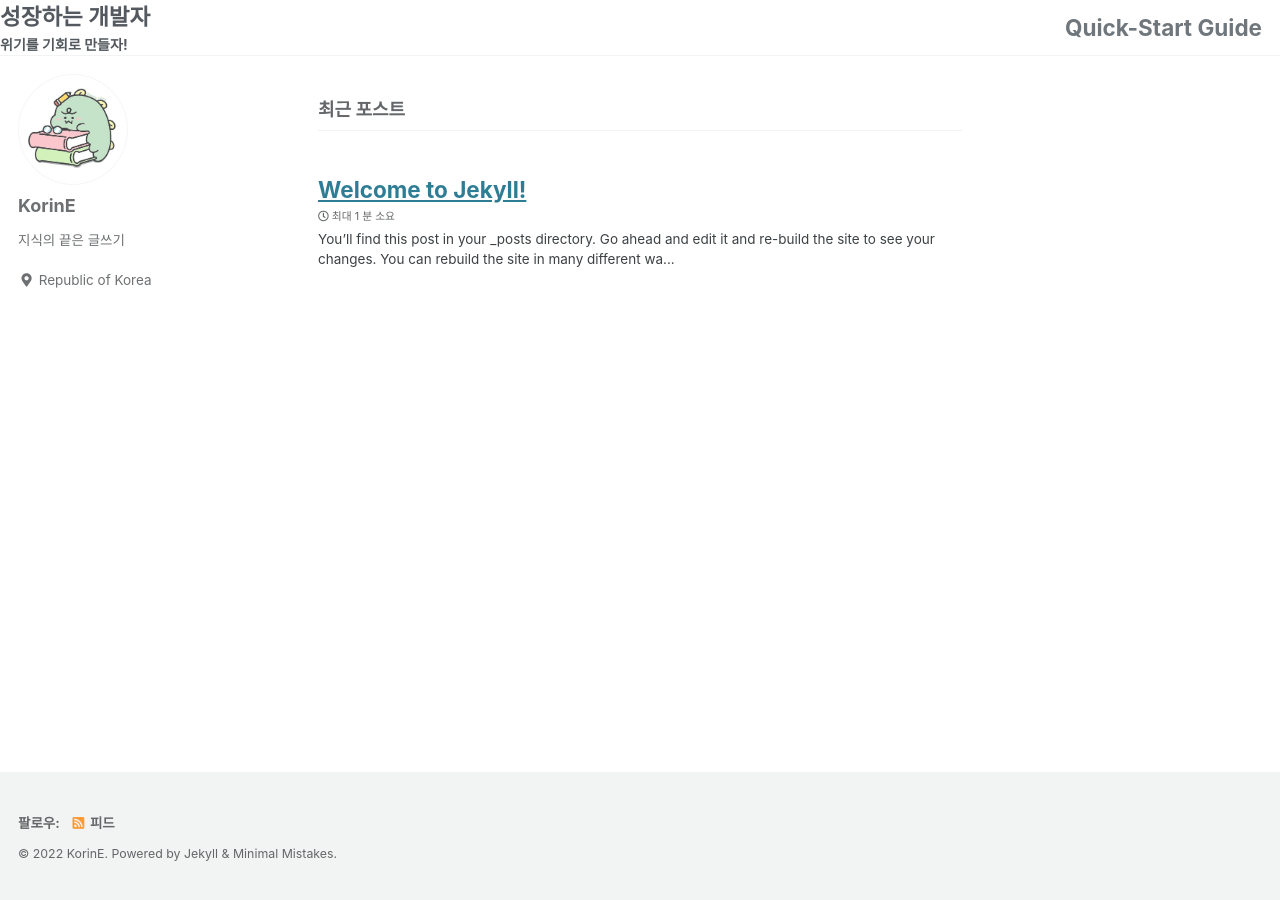
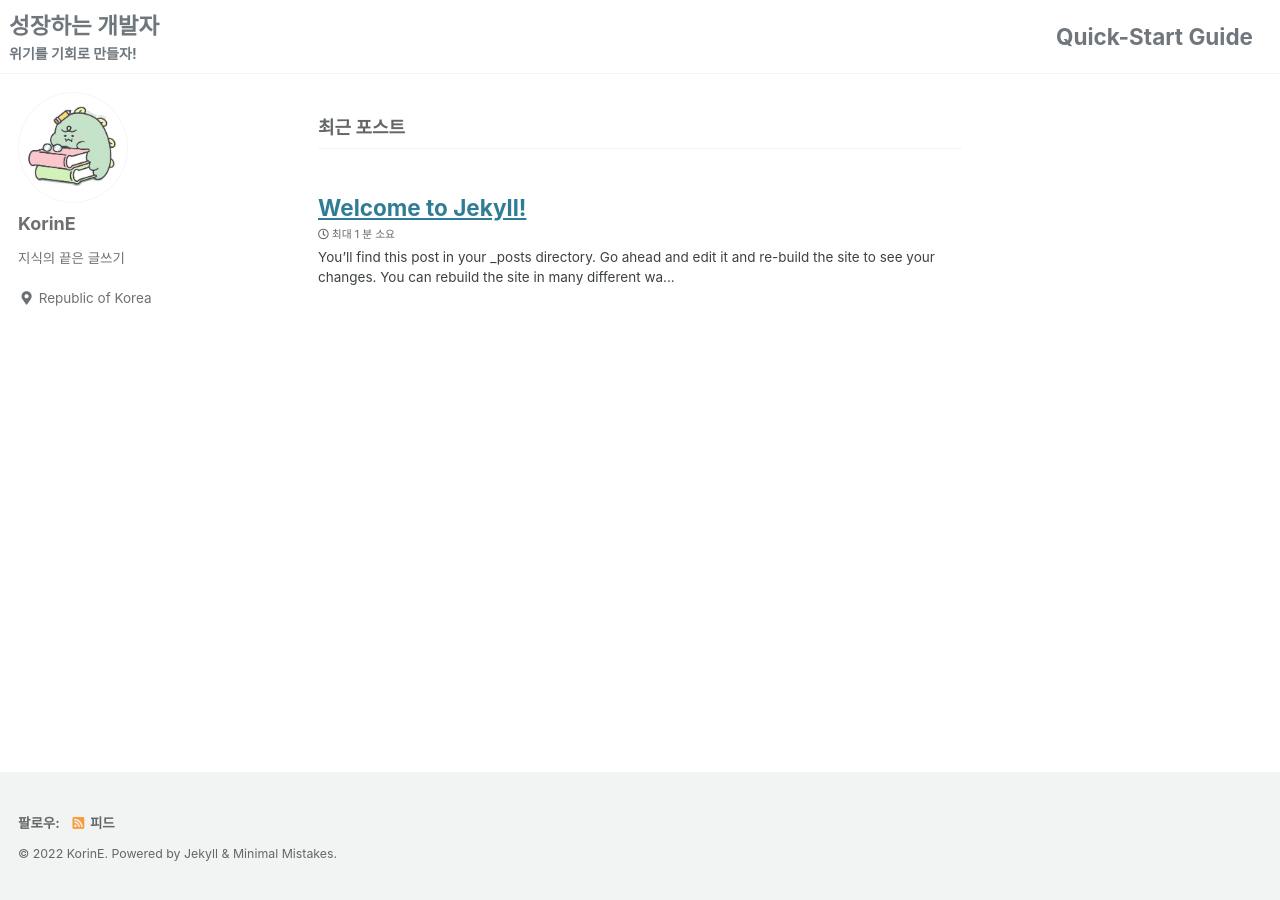
Before and after one commit to uu2924/uu2924.github.io, a Jekyll site: the page built from index.html, in a window 1280 px wide. Built offline with Jekyll 4.4.1, drawn with Linux system fonts in a browser that asks for light colours; cached includes are drawn as plain includes; the list of posts is cut into pages by our own code.

Commit message:
Update _masthead.scss

```diff
--- a/_sass/minimal-mistakes/_masthead.scss
+++ b/_sass/minimal-mistakes/_masthead.scss
@@ -16,6 +16,7 @@
     margin-left: auto;
     margin-right: auto;
     /* padding: 1em; */
+    padding: 0.4em;
     max-width: 100%;
     display: -webkit-box;
     display: -ms-flexbox;
```
